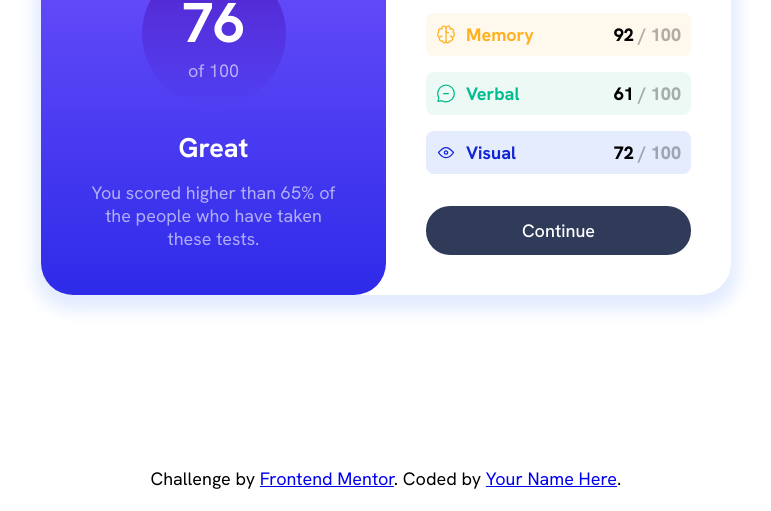
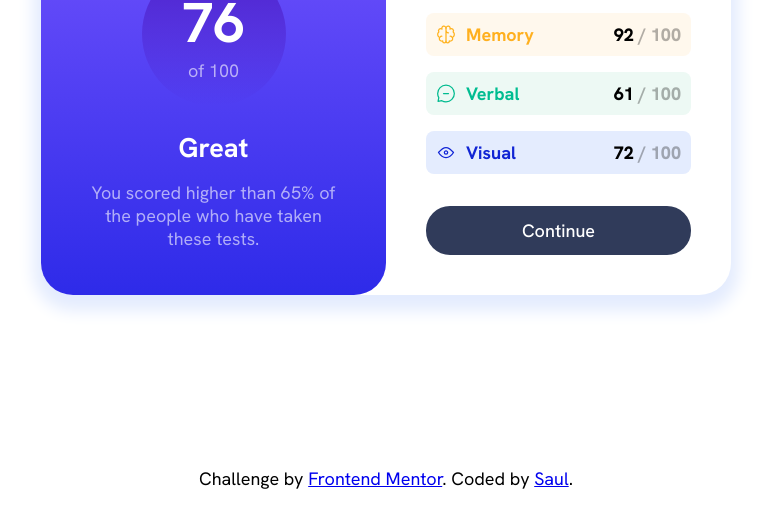
Before and after one commit to MgMyatHtayKhant/results-summary-component, a plain HTML site: page index.html in a window 1280 px wide. Shown: the part 289-800 px from the top of the page, without its empty margins (254-1025 px from the left). Drawn offline with Linux system fonts and the light colour scheme.

Commit message:
Update README

```diff
--- a/index.html
+++ b/index.html
@@ -47,7 +47,12 @@
       Challenge by
       <a href="https://www.frontendmentor.io?ref=challenge" target="_blank"
         >Frontend Mentor</a
-      >. Coded by <a href="#">Your Name Here</a>.
+      >. Coded by
+      <a
+        href="https://github.com/MgMyatHtayKhant?tab=repositories"
+        target="_blank"
+        >Saul</a
+      >.
     </footer>
   </body>
 </html>
```
Also changed, not shown: screenshot.png (added), 2 other files.
